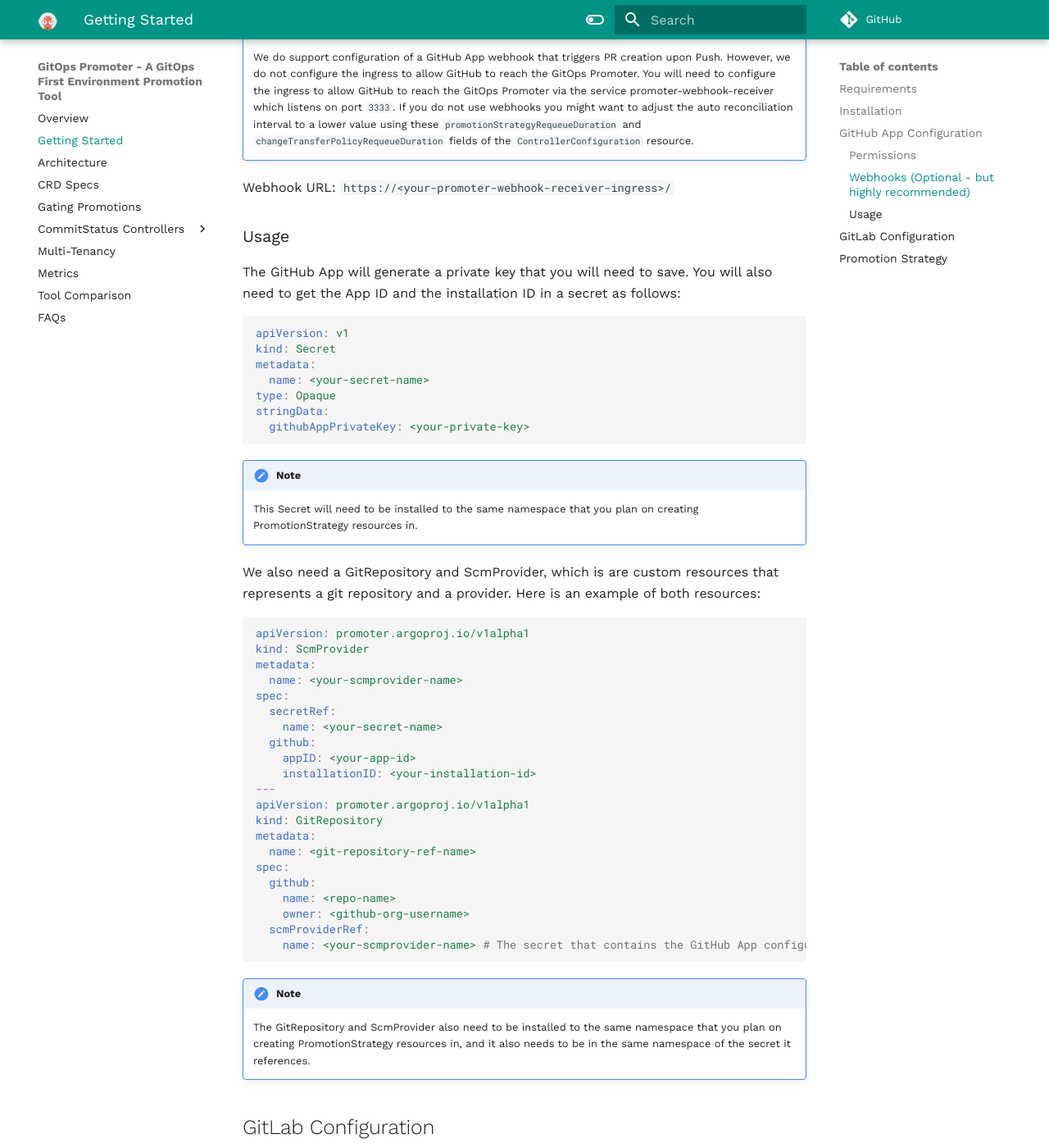
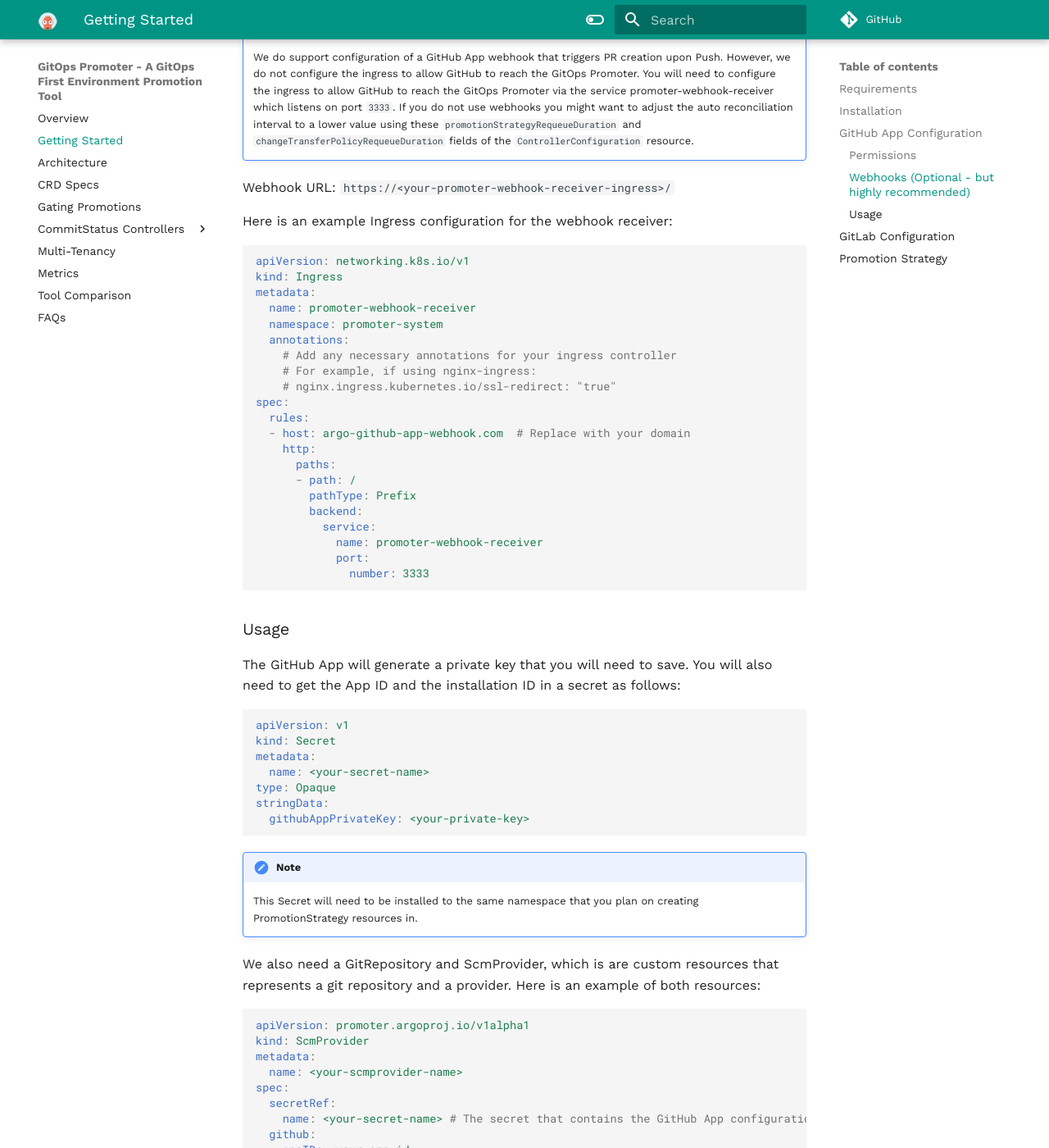
Before and after one commit to zachaller/gitops-promoter, an MkDocs documentation site: the page built from docs/getting-started.md, in a window 1280 px wide and 1400 px high, scrolled down 1179 px. Shown: the whole window at 82% size. Built offline with MkDocs 1.6.1 and Material for MkDocs 9.7.7, drawn with Linux system fonts in a browser that asks for light colours; comment, search, counter and statistics services are not loaded.

Commit message:
doc: add webhook example and fix comment (#284)
doc: add webhook example and add comment

Signed-off-by: Peter Jiang <peterjiang823@gmail.com>

````diff
--- a/docs/getting-started.md
+++ b/docs/getting-started.md
@@ -47,6 +47,32 @@
 
 Webhook URL: `https://<your-promoter-webhook-receiver-ingress>/`
 
+Here is an example Ingress configuration for the webhook receiver:
+
+```yaml
+apiVersion: networking.k8s.io/v1
+kind: Ingress
+metadata:
+  name: promoter-webhook-receiver
+  namespace: promoter-system
+  annotations:
+    # Add any necessary annotations for your ingress controller
+    # For example, if using nginx-ingress:
+    # nginx.ingress.kubernetes.io/ssl-redirect: "true"
+spec:
+  rules:
+  - host: argo-github-app-webhook.com  # Replace with your domain
+    http:
+      paths:
+      - path: /
+        pathType: Prefix
+        backend:
+          service:
+            name: promoter-webhook-receiver
+            port:
+              number: 3333
+```
+
 ### Usage
 
 The GitHub App will generate a private key that you will need to save. You will also need to get the App ID and the
@@ -76,7 +102,7 @@
   name: <your-scmprovider-name>
 spec:
   secretRef:
-    name: <your-secret-name>
+    name: <your-secret-name> # The secret that contains the GitHub App configuration
   github:
     appID: <your-app-id>
     installationID: <your-installation-id>
````
Also changed, not shown: other parts of docs/getting-started.md (+1 -1 lines).
